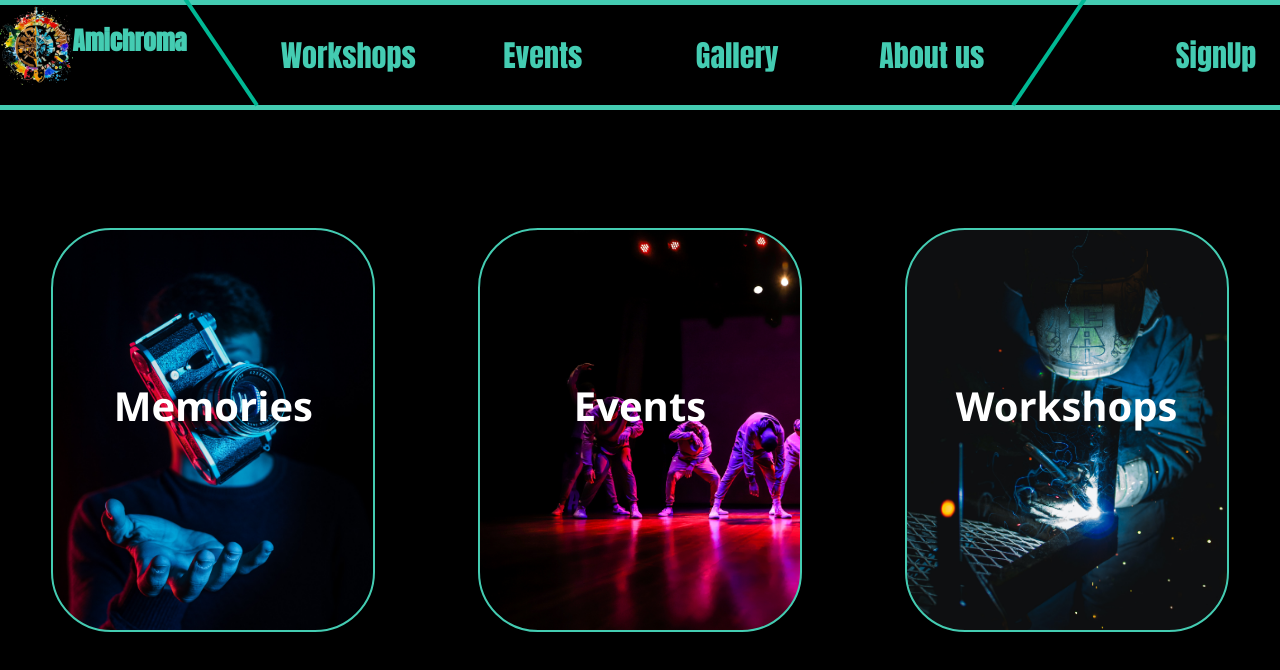
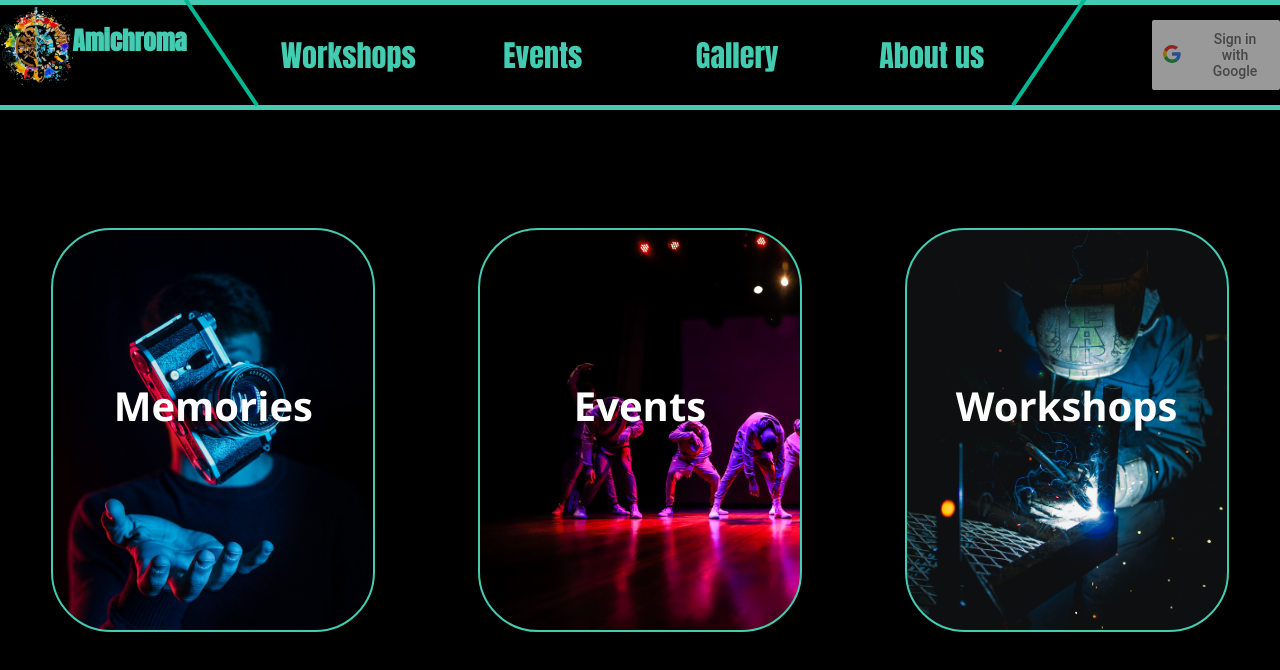
Before and after one commit to prashantcoding/ami, a React (Create React App) app: page / in a window 1280 px wide. Shown: the top 670 px of the page. Built offline with nearby package versions, Linux system fonts and the light colour scheme.

Commit message:
google auth

```diff
--- a/package.json
+++ b/package.json
@@ -10,6 +10,7 @@
     "icons": "^1.0.0",
     "react": "^17.0.2",
     "react-dom": "^17.0.2",
+    "react-google-login": "^5.2.2",
     "react-icons": "^4.3.1",
     "react-redux": "^7.2.6",
     "react-router-dom": "^5.3.0",
--- a/src/App.css
+++ b/src/App.css
@@ -7,3 +7,24 @@ body{
 h3{
   color: #00B894;
 }
+* ===== Scrollbar CSS ===== */
+  /* Firefox */
+  * {
+    scrollbar-width: auto;
+    scrollbar-color: #61a054 #ffffff;
+  }
+
+  /* Chrome, Edge, and Safari */
+  *::-webkit-scrollbar {
+    width: 16px;
+  }
+
+  *::-webkit-scrollbar-track {
+    background: #ffffff;
+  }
+
+  *::-webkit-scrollbar-thumb {
+    background-color: #61a054;
+    border-radius: 10px;
+    border: 3px solid #ffffff;
+  }
--- a/src/App.js
+++ b/src/App.js
@@ -4,6 +4,7 @@ import HomePage from "./Pages/Home/HomePage";
 import {AnimatePresence} from 'framer-motion'
 import { Switch, Route,useLocation } from 'react-router-dom';
 import Esports from "./Pages/Esports/Esports";
+import Login from "./Auth/Login";
 const App = () => {
   const location = useLocation();
   return (
@@ -18,6 +19,7 @@ const App = () => {
         <Route path="/esport">
           <Esports/>
         </Route>
+
       </Switch>
     </AnimatePresence>
   );
--- /dev/null
+++ b/src/Auth/Login.js
@@ -0,0 +1,22 @@
+import React from "react";
+import { GoogleLogin } from "react-google-login";
+
+
+function SignIn() {
+    const responseGoogle = (response) => {
+        console.log("HIi")
+        console.log(response);
+      }
+
+  return (
+    <GoogleLogin
+      clientId="936450679141-cfca18f007e6322fadv7l1s3b7qokh20.apps.googleusercontent.com"
+
+      onSuccess={responseGoogle}
+      onFailure={responseGoogle}
+      cookiePolicy={"single_host_origin"}
+    />
+  );
+}
+
+export default SignIn;
--- a/src/Component/Sidebar/index.js
+++ b/src/Component/Sidebar/index.js
@@ -1,7 +1,7 @@
 import React from 'react'
 import { SidebarContainer,Icon,CloseIcon,SideBtnWrap,SidebarLink,SidebarWrapper,SidebarMenu,SidebarRoute } from './SidebarElements'
 const Sidebar = (props) => {
-    console.log(props.isOpen);
+
     return (
         <SidebarContainer isOpen={props.isOpen} onClick={props.toggle}>
             <Icon>
--- a/src/Pages/Esports/Esports.js
+++ b/src/Pages/Esports/Esports.js
@@ -85,6 +85,28 @@ const Esports = () => {
             </button>
           </div>
         </div>
+        <div className={styles.event_box}>
+          <img className={styles.pubg} src={cod} alt="pubg"></img>
+          <span className={styles.name} style={{ color: "#99A1AB" }}>
+            COD MOBILE
+          </span>
+          <div className={styles.options}>
+            <button
+              className={styles.button_register}
+              style={{ "border-color": "#99A1AB" }}
+            >
+              Register
+            </button>
+
+            <button
+              className={styles.button_register}
+              style={{ "border-color": "#99A1AB" }}
+            >
+              <Link to="/know_more">Know More</Link>
+            </button>
+          </div>
+        </div>
+
       </div>
       </section>
     </>
--- a/src/Pages/Home/HomePage.js
+++ b/src/Pages/Home/HomePage.js
@@ -6,6 +6,7 @@ import { motion } from "framer-motion";
 import Sidebar from "../../Component/Sidebar/index";
 import { FaHamburger } from "react-icons/fa";
 import sample from './bg7.mp4';
+import Login from "../../Auth/Login";
 const HomePage = (props) => {
   const [isOpen, setisOpen] = useState(false);
   const toggle = () => {
@@ -31,7 +32,7 @@ const HomePage = (props) => {
             <span className={styles.link}>About us </span>
           </div>
           <div className={styles.dig_line_two}></div>
-          <div className={styles.signup}>SignUp</div>
+          <div className={styles.signup}><Login/></div>
           <div onClick={toggle} className={styles.ham}>
             <FaHamburger size={40}></FaHamburger>
           </div>
@@ -49,7 +50,7 @@ const HomePage = (props) => {
             <center className={styles.slogan}>Memories</center>
           </div>
           <div className={styles.box_events}>
-            <center span className={styles.slogan}>
+            <center className={styles.slogan}>
               Events
             </center>
           </div>
```
Also changed, not shown: 2 other files (tests, documents, lock files or other folders).
